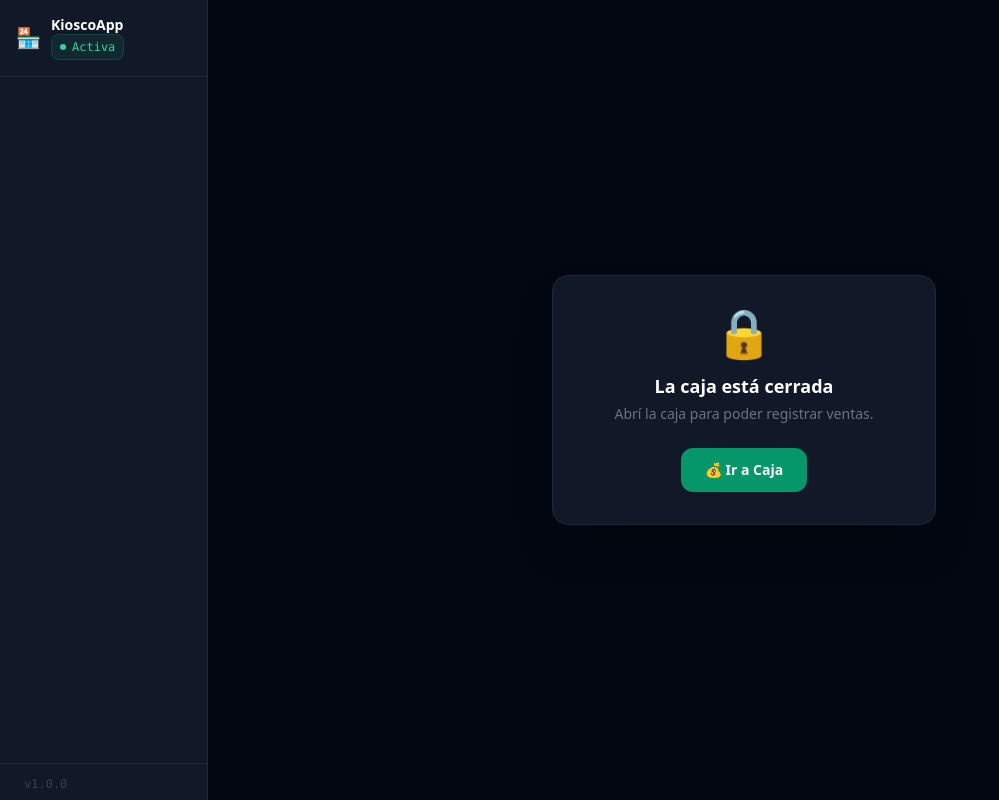
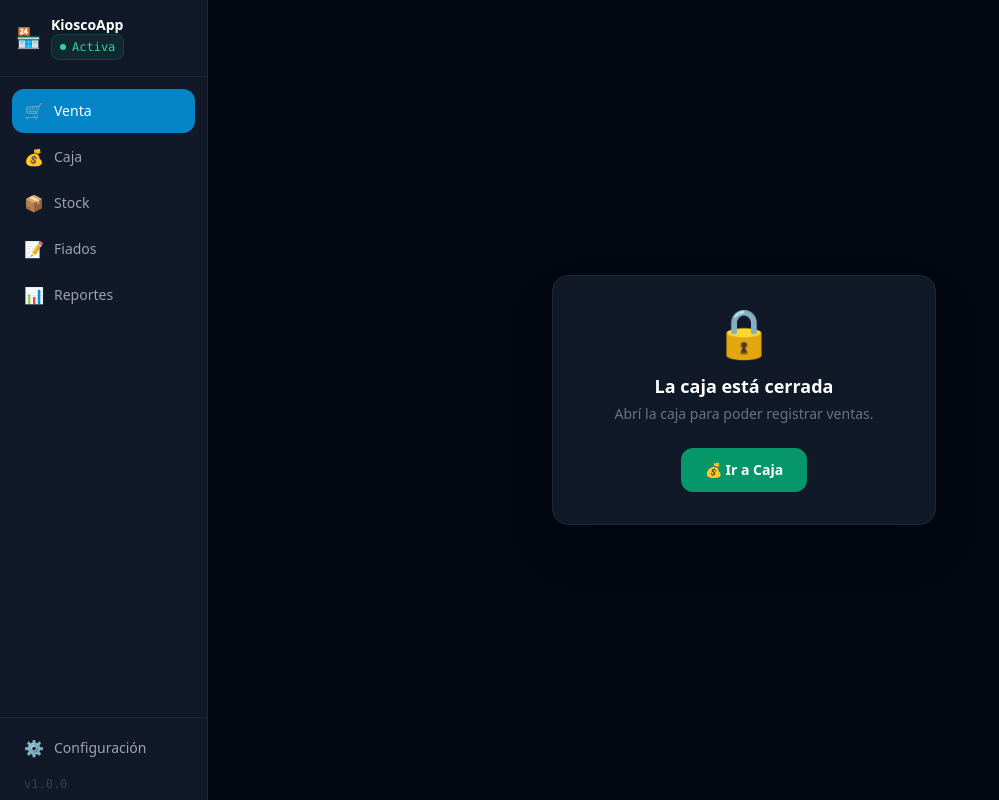
Before and after one commit to jtapiaa22/AppKiosco, a React (Vite) app: page /#/pos in a window 1280 px wide. Shown: the whole page, without its empty margins (0-999 px from the left). Built offline with nearby package versions, Linux system fonts and the light colour scheme.

Commit message:
fix: mostrar todos los links cuando rol es null o libre (sin PIN configurado)

```diff
--- a/src/components/shared/Layout.jsx
+++ b/src/components/shared/Layout.jsx
@@ -1,29 +1,39 @@
+import { useEffect } from 'react'
 import { Outlet, NavLink, useNavigate, useLocation } from 'react-router-dom'
-import { useLicencia } from '@/hooks/useLicencia'
-import BadgeLicencia   from '@/components/licencia/BadgeLicencia'
-import { useRol }      from '@/context/RolContext'
+import { useLicencia }  from '@/hooks/useLicencia'
+import BadgeLicencia    from '@/components/licencia/BadgeLicencia'
+import { useRol }       from '@/context/RolContext'
 import { tienePermiso } from '@/services/pin'
 
 const LINKS = [
-  { to: '/pos',           label: 'Venta',         emoji: '🛒' },
-  { to: '/caja',          label: 'Caja',          emoji: '💰' },
-  { to: '/stock',         label: 'Stock',         emoji: '📦' },
-  { to: '/fiados',        label: 'Fiados',        emoji: '📝' },
-  { to: '/reportes',      label: 'Reportes',      emoji: '📊' },
+  { to: '/pos',      label: 'Venta',    emoji: '🛒' },
+  { to: '/caja',     label: 'Caja',     emoji: '💰' },
+  { to: '/stock',    label: 'Stock',    emoji: '📦' },
+  { to: '/fiados',   label: 'Fiados',   emoji: '📝' },
+  { to: '/reportes', label: 'Reportes', emoji: '📊' },
 ]
 
 export default function Layout() {
-  const { estado, info }     = useLicencia()
-  const { rol, cerrarSesion, hayPin } = useRol()
-  const navigate  = useNavigate()
-  const location  = useLocation()
+  const { estado, info }              = useLicencia()
+  const { rol, cerrarSesion, hayPin, cargando } = useRol()
+  const navigate = useNavigate()
+  const location = useLocation()
 
-  // Si hay PIN activo y el rol actual no tiene permiso para la ruta actual→ redirigir a /pos
-  if (hayPin && rol && rol !== 'libre' && !tienePermiso(rol, location.pathname)) {
-    navigate('/pos', { replace: true })
-  }
+  // Redirigir si el rol no tiene permiso para la ruta actual
+  useEffect(() => {
+    if (!cargando && hayPin && rol && rol !== 'libre' && !tienePermiso(rol, location.pathname)) {
+      navigate('/pos', { replace: true })
+    }
+  }, [rol, location.pathname, hayPin, cargando])
 
-  const linksVisibles = LINKS.filter(l => tienePermiso(rol, l.to))
+  // Mientras carga o sin PIN → mostrar todos los links
+  // Con rol definido → filtrar según permisos
+  const rolEfectivo = (!cargando && rol && rol !== 'libre') ? rol : null
+  const linksVisibles = rolEfectivo
+    ? LINKS.filter(l => tienePermiso(rolEfectivo, l.to))
+    : LINKS
+
+  const puedeVerConfig = !rolEfectivo || tienePermiso(rolEfectivo, '/configuracion')
 
   return (
     <div className="flex h-screen overflow-hidden bg-gray-950">
@@ -59,8 +69,8 @@ export default function Layout() {
         {/* Footer del sidebar */}
         <div className="px-3 pb-2 border-t border-gray-800 pt-2 space-y-0.5">
 
-          {/* Configuración → solo dueño o libre */}
-          {tienePermiso(rol, '/configuracion') && (
+          {/* Configuración → solo dueño/libre, oculta para empleado */}
+          {puedeVerConfig && (
             <NavLink to="/configuracion"
               className={({ isActive }) =>
                 `flex items-center gap-2.5 px-3 py-2.5 rounded-xl text-sm font-medium transition-all
@@ -73,8 +83,8 @@ export default function Layout() {
             </NavLink>
           )}
 
-          {/* Chip de rol + cerrar sesión */}
-          {hayPin && rol && (
+          {/* Chip de rol + cerrar sesión (solo cuando hay PIN activo) */}
+          {hayPin && rol && rol !== 'libre' && (
             <div className="flex items-center justify-between px-3 py-2">
               <span className={`text-xs font-medium px-2 py-0.5 rounded-full ${
                 rol === 'dueno'
```
